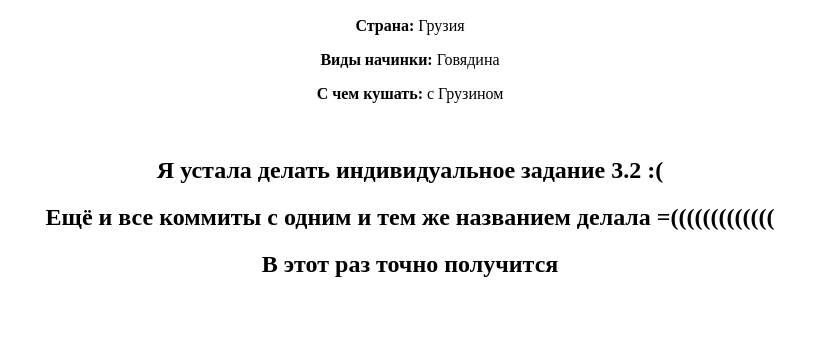
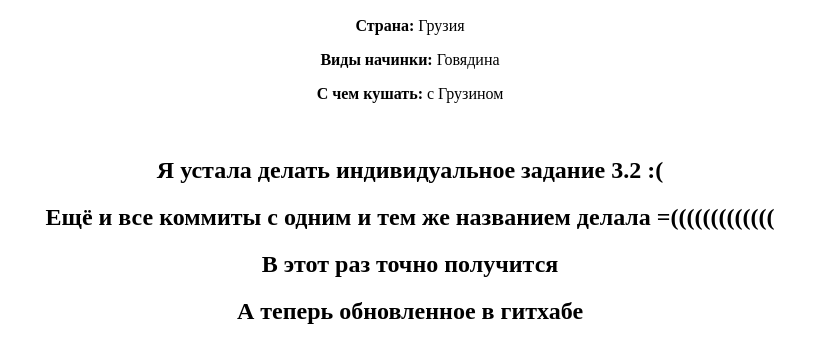
Before and after one commit to NoMadve/Lab1, a plain HTML site: page index.html in a window 1280 px wide. Shown: the part 1581-1926 px from the top of the page, without its empty margins (230-1049 px from the left). Before the commit the page ends 1879 px from the top, so only its background shows below. Drawn offline with Linux system fonts and the light colour scheme.

Commit message:
Modified for GitHub

```diff
--- a/index.html
+++ b/index.html
@@ -42,6 +42,7 @@
 		<h2>Я устала делать индивидуальное задание 3.2 :( </h2>
 		<h2>Ещё и все коммиты с одним и тем же названием делала =((((((((((((( </h2>
 		<h2>В этот раз точно получится</h2>
+		<h2>А теперь обновленное в гитхабе</h2>
 
 	</body>
 </html>
```
